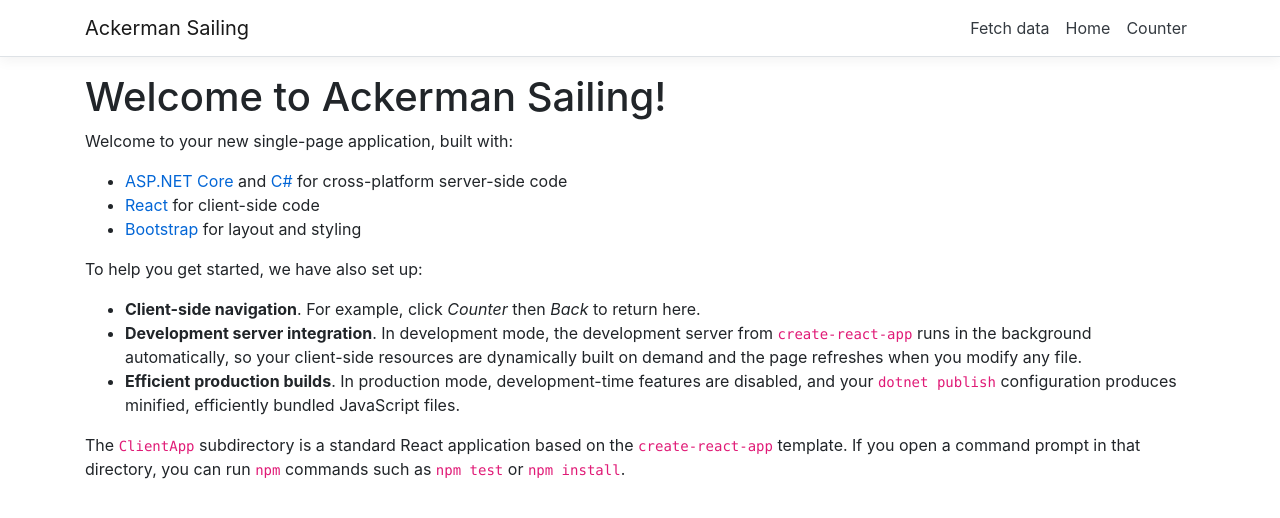
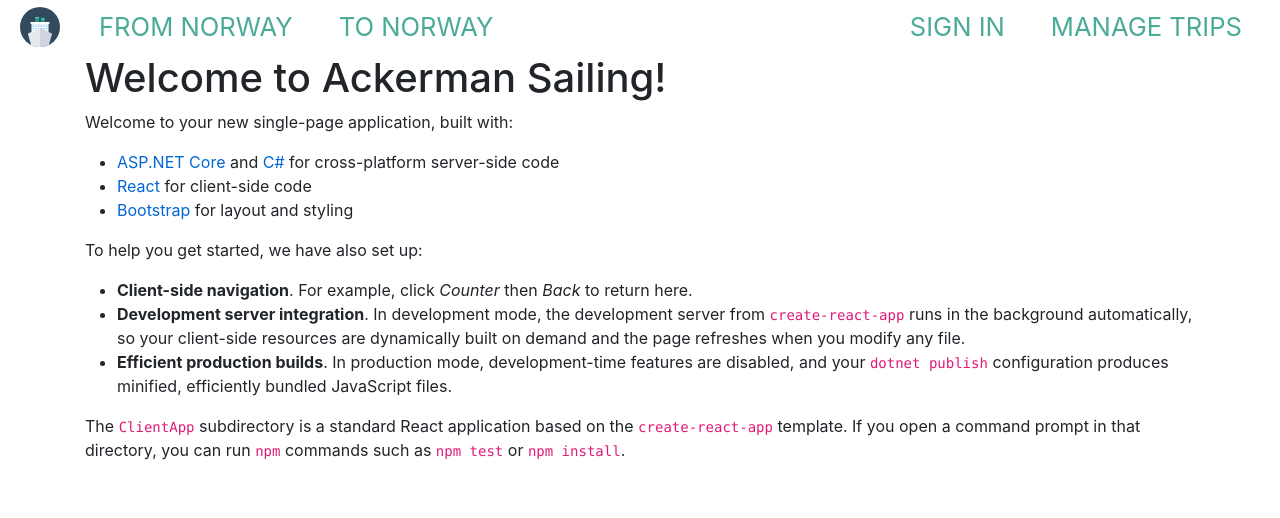
Before and after one commit to Gitlyx/Booking-App-Admin-Dashboard, a React (Create React App) app in the folder ReactApplication/ClientApp/: page / in a window 1280 px wide. Shown: the top 518 px of the page. Built offline with nearby package versions, Linux system fonts and the light colour scheme.

Commit message:
react changes
added navbar removed default components

```diff
--- a/ReactApplication/ClientApp/public/index.html
+++ b/ReactApplication/ClientApp/public/index.html
@@ -4,6 +4,16 @@
     <meta charset="utf-8">
     <meta name="viewport" content="width=device-width, initial-scale=1, shrink-to-fit=no">
     <meta name="theme-color" content="#000000">
+
+    <!--Import-->
+    <link rel="stylesheet" href="https://cdn.jsdelivr.net/npm/bootstrap@5.0.2/dist/css/bootstrap.min.css">
+    <link rel="stylesheet" href="https://cdn.jsdelivr.net/npm/bootstrap-icons@1.5.0/font/bootstrap-icons.css">
+    <script src="https://ajax.googleapis.com/ajax/libs/jquery/3.5.1/jquery.min.js"></script>
+    <link rel="preconnect" href="https://fonts.googleapis.com">
+    <link rel="preconnect" href="https://fonts.gstatic.com" crossorigin>
+    <link href="https://fonts.googleapis.com/css2?family=Quicksand&display=swap" rel="stylesheet">
+    <script src="https://ajax.googleapis.com/ajax/libs/jquery/3.5.1/jquery.min.js"></script>
+
     <base href="%PUBLIC_URL%/" />
     <!--
       manifest.json provides metadata used when your web app is added to the
--- a/ReactApplication/ClientApp/src/App.js
+++ b/ReactApplication/ClientApp/src/App.js
@@ -2,8 +2,6 @@
 import { Route } from 'react-router';
 import { Layout } from './components/Layout';
 import { Home } from './components/Home';
-import { FetchData } from './components/FetchData';
-import { Counter } from './components/Counter';
 
 import './custom.css'
 
@@ -14,8 +12,6 @@
     return (
       <Layout>
         <Route exact path='/' component={Home} />
-        <Route path='/counter' component={Counter} />
-        <Route path='/fetch-data' component={FetchData} />
       </Layout>
     );
   }
--- a/ReactApplication/ClientApp/src/components/Counter.js
+++ /dev/null
@@ -1,31 +0,0 @@
-import React, { Component } from 'react';
-
-export class Counter extends Component {
-  static displayName = Counter.name;
-
-  constructor(props) {
-    super(props);
-    this.state = { currentCount: 0 };
-    this.incrementCounter = this.incrementCounter.bind(this);
-  }
-
-  incrementCounter() {
-    this.setState({
-      currentCount: this.state.currentCount + 1
-    });
-  }
-
-  render() {
-    return (
-      <div>
-        <h1>Counter</h1>
-
-        <p>This is a simple example of a React component.</p>
-
-        <p aria-live="polite">Current count: <strong>{this.state.currentCount}</strong></p>
-
-        <button className="btn btn-primary" onClick={this.incrementCounter}>Increment</button>
-      </div>
-    );
-  }
-}
--- a/ReactApplication/ClientApp/src/components/FetchData.js
+++ /dev/null
@@ -1,59 +0,0 @@
-import React, { Component } from 'react';
-
-export class FetchData extends Component {
-  static displayName = FetchData.name;
-
-  constructor(props) {
-    super(props);
-    this.state = { forecasts: [], loading: true };
-  }
-
-  componentDidMount() {
-    this.populateWeatherData();
-  }
-
-  static renderForecastsTable(forecasts) {
-    return (
-      <table className='table table-striped' aria-labelledby="tabelLabel">
-        <thead>
-          <tr>
-            <th>Date</th>
-            <th>Temp. (C)</th>
-            <th>Temp. (F)</th>
-            <th>Summary</th>
-          </tr>
-        </thead>
-        <tbody>
-          {forecasts.map(forecast =>
-            <tr key={forecast.date}>
-              <td>{forecast.date}</td>
-              <td>{forecast.temperatureC}</td>
-              <td>{forecast.temperatureF}</td>
-              <td>{forecast.summary}</td>
-            </tr>
-          )}
-        </tbody>
-      </table>
-    );
-  }
-
-  render() {
-    let contents = this.state.loading
-      ? <p><em>Loading...</em></p>
-      : FetchData.renderForecastsTable(this.state.forecasts);
-
-    return (
-      <div>
-        <h1 id="tabelLabel" >Weather forecast</h1>
-        <p>This component demonstrates fetching data from the server.</p>
-        {contents}
-      </div>
-    );
-  }
-
-  async populateWeatherData() {
-    const response = await fetch('weatherforecast');
-    const data = await response.json();
-    this.setState({ forecasts: data, loading: false });
-  }
-}
--- a/ReactApplication/ClientApp/src/components/NavMenu.css
+++ b/ReactApplication/ClientApp/src/components/NavMenu.css
@@ -1,18 +1,26 @@
-a.navbar-brand {
-  white-space: normal;
-  text-align: center;
-  word-break: break-all;
+.navbar-nav li {
+  margin: 0 15px 0 15px;
+  font-size: 1.6rem;
+  color: white;
+  border: 5px #4C241D;
+  border-radius: 5px;
 }
 
-html {
-  font-size: 14px;
-}
-@media (min-width: 768px) {
-  html {
-    font-size: 16px;
-  }
+.navbar-dark .navbar-nav .nav-link {
+  color: #4CAB98;
 }
 
-.box-shadow {
-  box-shadow: 0 .25rem .75rem rgba(0, 0, 0, .05);
+.navbar-dark .navbar-nav .nav-link:hover {
+  color: #ff6600;
 }
+
+.navbar a {
+  text-transform: uppercase;
+}
+
+.icon {
+  width: 35px;
+  height: 3px;
+  background-color: #2e4054;
+  margin: 6px 0;
+}
--- a/ReactApplication/ClientApp/src/components/NavMenu.js
+++ b/ReactApplication/ClientApp/src/components/NavMenu.js
@@ -1,7 +1,7 @@
 import React, { Component } from 'react';
-import { Collapse, Container, Navbar, NavbarBrand, NavbarToggler, NavItem, NavLink } from 'reactstrap';
 import { Link } from 'react-router-dom';
 import './NavMenu.css';
+import logo from '../images/ship.svg'
 
 export class NavMenu extends Component {
     static displayName = NavMenu.name;
@@ -21,30 +21,43 @@
         });
     }
 
-    render() {
-        return (
-            <header>
-                <Navbar className="navbar-expand-sm navbar-toggleable-sm ng-dark border-bottom box-shadow mb-3" light>
-                    <Container>
-                        <NavbarBrand tag={Link} to="/">Ackerman Sailing</NavbarBrand>
-                        <NavbarToggler onClick={this.toggleNavbar} className="mr-2" />
-                        <Collapse className="d-sm-inline-flex flex-sm-row-reverse" isOpen={!this.state.collapsed} navbar>
-                            <ul className="navbar-nav flex-grow">
-                                <NavItem>
-                                    <NavLink tag={Link} className="text-dark" to="/fetch-data">Fetch data</NavLink>
-                                </NavItem>
-                                <NavItem>
-                                    <NavLink tag={Link} className="text-dark" to="/">Home</NavLink>
-                                </NavItem>
-                                <NavItem>
-                                    <NavLink tag={Link} className="text-dark" to="/counter">Counter</NavLink>
-                                </NavItem>
+  render () {
+    return (
+        <nav className={"navbar navbar-expand-md navbar-dark justify-content-center p-0"}>
+        <a className={"navbar-brand"} href="index.html">
+            <img src={logo} alt="ship logo" width="40px"
+                 style={{marginLeft: '20px'}}/>
+        </a>
+        <button className={"navbar-toggler"} type="button"
+                data-toggle="collapse"
+                data-target="#navbarSupportedContent"
+                aria-controls="navbarSupportedContent"
+                aria-expanded="true"
+                aria-label="Toggle-navigation">
+            <div className={"icon"}></div>
+            <div className={"icon"}></div>
+            <div className={"icon"}></div>
+        </button>
+        <div className={"collapse navbar-collapse"}>
+            <ul className={"navbar-nav col-lg-8"}>
+                <li className={"nav-item"}>
+                    <Link className={"nav-link"} to="#">From Norway</Link>
+                </li>
+                <li className={"nav-item"}>
+                    <Link className={"nav-link"} to="#">To Norway</Link>
+                </li>
+            </ul>
+            <ul className={"navbar-nav col-lg-4 justify-content-end"}>
+                <li className={"nav-item"}>
+                    <Link className={"nav-link"} to="#">Sign in</Link>
+                </li>
+                <li className={"nav-item"}>
+                    <Link className={"nav-link"} to="#">Manage trips</Link>
+                </li>
+            </ul>
+        </div>
+    </nav>
 
-                            </ul>
-                        </Collapse>
-                    </Container>
-                </Navbar>
-            </header>
-        );
-    }
+    );
+  }
 }
```
Also changed, not shown: ReactApplication/ClientApp/src/images/ship.svg (added).
